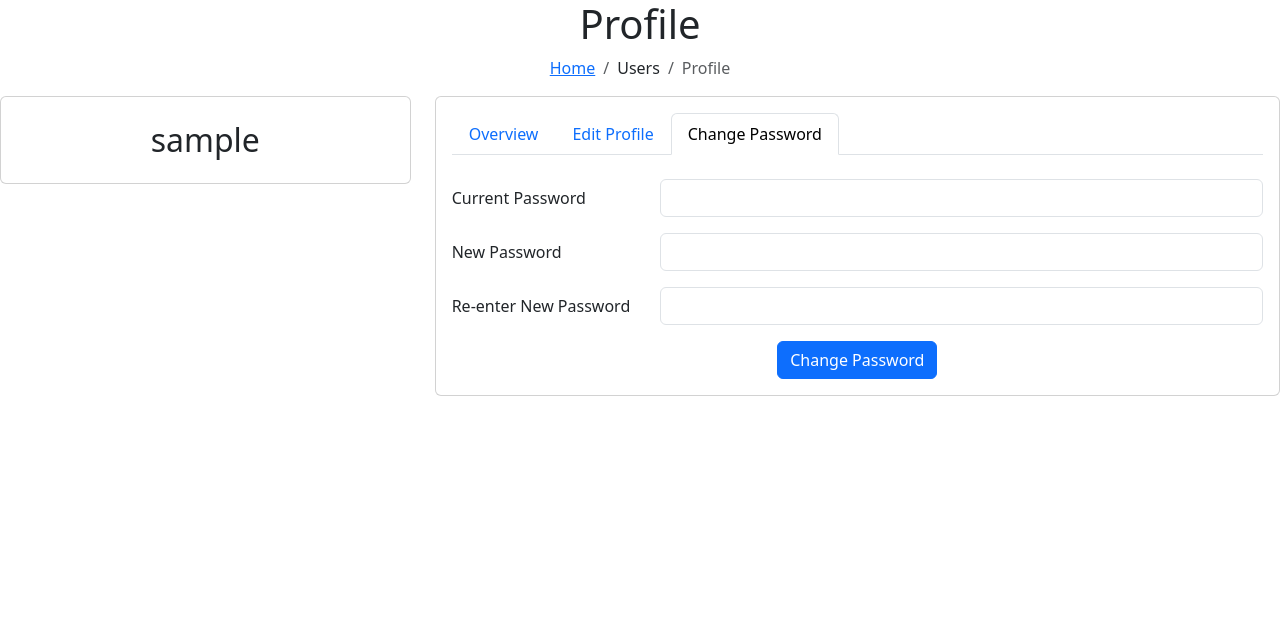
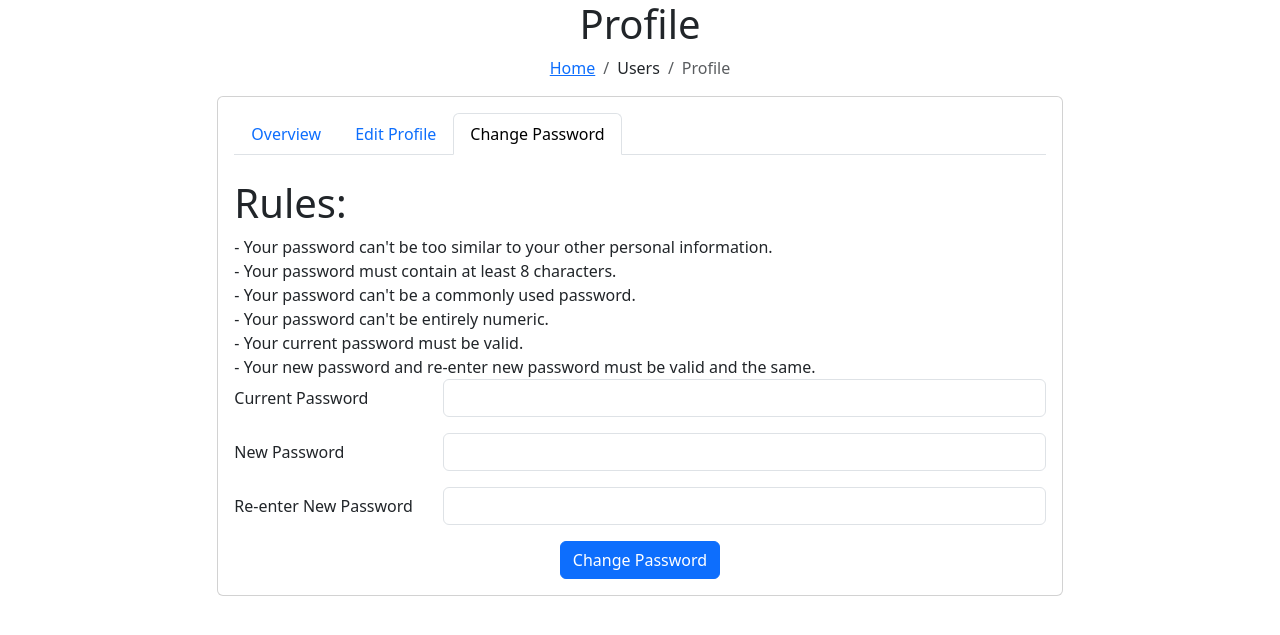
Before and after one commit to ConeGroup/gatau, a Django app: page /userprofile/ in a window 1280 px wide, after a click on "Change Password". Shown: the top 635 px of the page. Run offline with Django 4.2, Linux system fonts and the light colour scheme; the visitor is signed in with stand-in values (Sample User, id 1).

Commit message:
UPDATE TUGAS KELOMPOK

```diff
--- a/userprofile/templates/userprofile.html
+++ b/userprofile/templates/userprofile.html
@@ -1,6 +1,7 @@
 {% extends 'base.html' %}
 
 {% block content %}
+<div id="alert_placeholder"></div>
 
 <div id="success-message" style="color: green;"></div>
 <div id="error-message" style="color: red;"></div>
@@ -20,17 +21,7 @@
 
 
     <section class="section profile">
-      <div class="row">
-        <div class="col-xl-4">
-
-          <div class="card">
-            <div class="card-body profile-card pt-4 d-flex flex-column align-items-center">
-
-              <h2 id ="usernametext">{{user.username}}</h2>
-            </div>
-          </div>
-
-        </div>
+      <div class="row d-flex justify-content-center">
 
         <div class="col-xl-8">
 
@@ -98,6 +89,14 @@
 
 
                 <div class="tab-pane fade pt-3" id="profile-change-password" role="tabpanel">
+                    <h1>Rules:</h1>
+                    <a>- Your password can't be too similar to your other personal information.</a><br>
+                    <a>- Your password must contain at least 8 characters.</a><br>
+                    <a>- Your password can't be a commonly used password.</a><br>
+                    <a>- Your password can't be entirely numeric.</a><br>
+                    <a>- Your current password must be valid.</a><br>
+                    <a>- Your new password and re-enter new password must be valid and the same.</a><br>
+
                   <!-- Change Password Form -->
                   <form id="change-password-form">
                     {% csrf_token %}
@@ -154,7 +153,7 @@ function saveChanges() {
 
   if (!username || !email) {
     // Jika input kosong, tampilkan pesan kesalahan atau lakukan tindakan sesuai kebutuhan
-    alert("Harap isi semua kolom form!");
+    showAlert("Please fill the form!", 'warning');
     return;
   }
     fetch("{% url 'userprofile:edit_profile_ajax' %}", {
@@ -165,12 +164,9 @@ function saveChanges() {
       // Tangani kesalahan jika fetch gagal
 
       // Kembalikan teks awal jika terjadi kesalahan
-      linkElement.textContent = 'oeyy';
     });
-    var linkElement = document.getElementById("usernametext");
     var linkElement2 = document.getElementById("usernametextprofiledetails");
     var linkElement3 = document.getElementById("useremailtextprofiledetails");
-    linkElement.textContent = document.getElementById('inputusername').value;
     linkElement2.textContent = document.getElementById('inputusername').value;
     linkElement3.textContent = document.getElementById('inputuseremail').value;
 }
@@ -181,21 +177,48 @@ function savePassword() {
     var oldpassword = formData.get('old_password');
     var newpassword = formData.get('new_password1');
     var newpasswordconfirm = formData.get('new_password2')
+    var error = false;
     if (!oldpassword || !newpassword || !newpasswordconfirm) {
     // Jika input kosong, tampilkan pesan kesalahan atau lakukan tindakan sesuai kebutuhan
-    alert("Harap isi semua kolom form!");
+    showAlert("Please fill the form!", 'warning');
     return;
   }
-  fetch("{% url 'userprofile:change_password_ajax' %}", {
+    if(newpassword != newpasswordconfirm) {
+        showAlert('Wrong confirm Password','warning');
+        return;
+    }
+
+
+    fetch("{% url 'userprofile:change_password_ajax' %}", {
     method: "POST",
     body: formData,
-  })
-    .then(response => response.json());
-
+    })
+    .then(response => {
+        if (!response.ok) {
+            throw new Error('Password Error');
+        }
+        return response.text();
+    })
+    .then(data => {
+        // Handle your successful response here
+    })
+    .catch(error => {
+        if (error.message === 'Password Error') {
+            showAlert('Change Password is not valid, read the rules','warning');
+        }
+    });
 
 
 }
 
+function showAlert(message, category) {
+    var html = '<div class="alert alert-' + category + ' alert-dismissible fade show" role="alert">' +
+        message +
+        '<button type="button" class="btn-close" data-bs-dismiss="alert" aria-label="Close"></button>' +
+        '</div>';
+
+    document.getElementById('alert_placeholder').innerHTML = html;
+}
 
 </script>
 
--- a/userprofile/views.py
+++ b/userprofile/views.py
@@ -14,7 +14,7 @@ from django.contrib.auth.forms import AuthenticationForm
 from django.contrib.auth import update_session_auth_hash
 from django.http import JsonResponse
 from django.views.decorators.csrf import csrf_exempt
-from django.http import HttpResponse
+from django.http import HttpResponse, HttpResponseBadRequest
 
 # Create your views here.
 
@@ -83,6 +83,7 @@ def change_password(request):
             return redirect('userprofile.html')
     else:
         form = PasswordChangeForm(request.user)
+    print("oeyy")
     return render(request, 'change_password.html', {'form': form})
 
 
@@ -94,8 +95,8 @@ def change_password_ajax(request):
         if form.is_valid():
             user = form.save()
             update_session_auth_hash(request, user)  # Ini biar session masih tetap aktif
-            print("oeyy")
-            return JsonResponse({'message': 'Password kamu berhasil diubah!'})
+            return HttpResponse(b"CREATED", status=201)
     else:
         form = PasswordChangeForm(request.user)
-    return render(request, 'change_password.html', {'form': form})
+
+    return JsonResponse({'message': 'Invalid request.'}, status=400)
```
